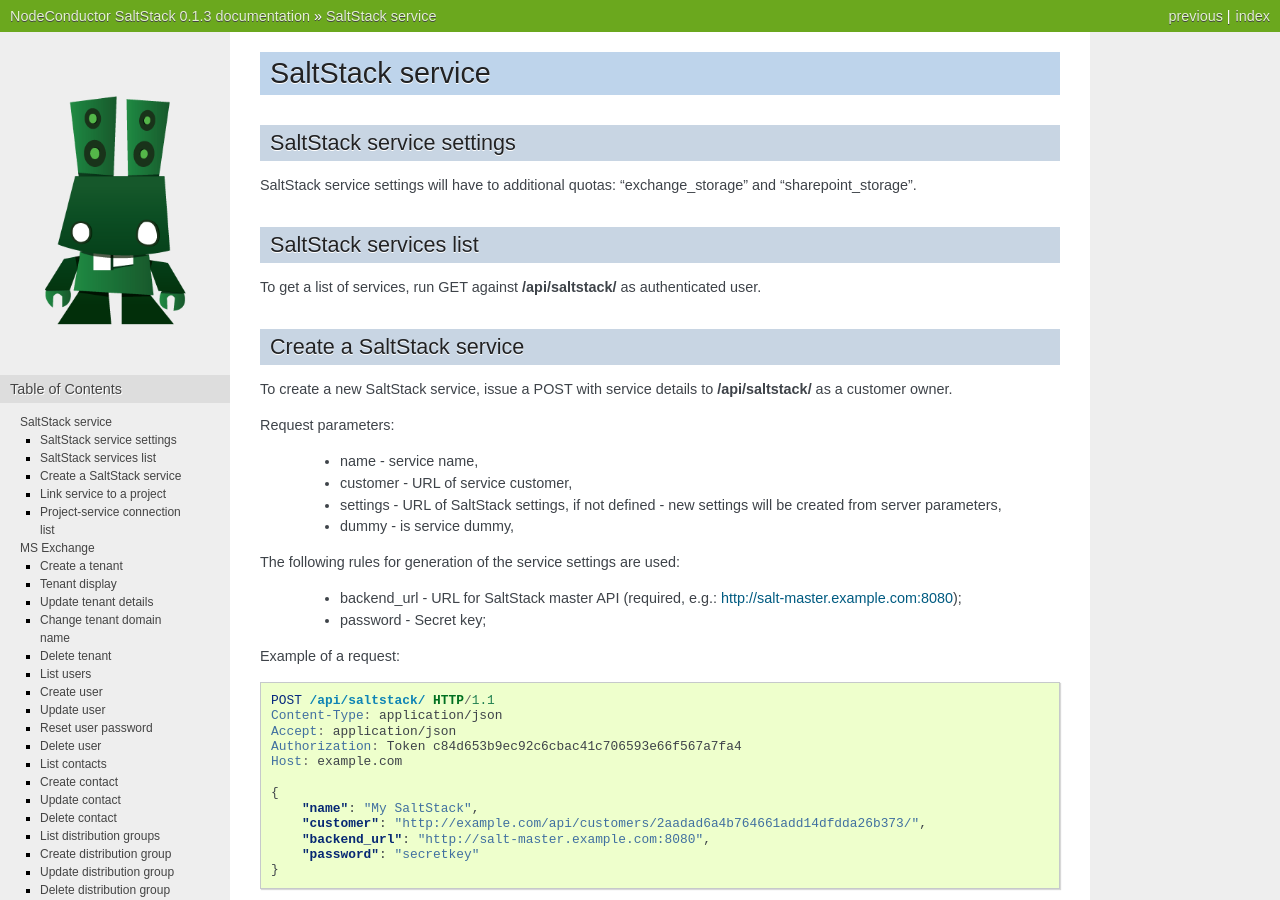
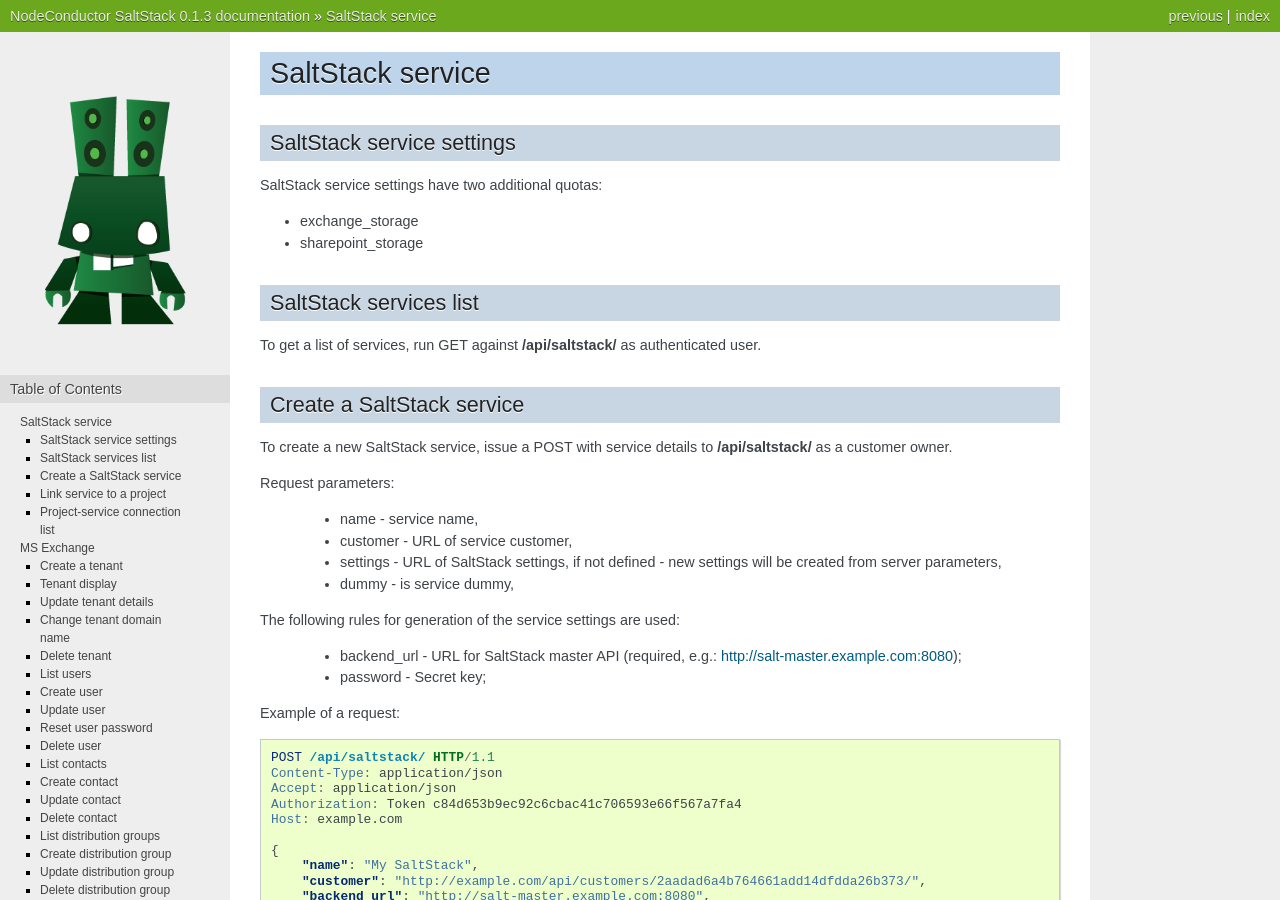
Before and after one commit to opennode/waldur-saltstack, a Sphinx documentation site: the page built from docs/api.rst, in a window 1280 px wide and 900 px high. Built offline with Sphinx 7.4.7, drawn with Linux system fonts in a browser that asks for light colours; the version number is read from the project's files by our own code.

Commit message:
Updated wording.

```diff
--- a/docs/api.rst
+++ b/docs/api.rst
@@ -4,8 +4,10 @@
 SaltStack service settings
 --------------------------
 
-SaltStack service settings will have to additional quotas: "exchange_storage" and "sharepoint_storage".
+SaltStack service settings have two additional quotas:
 
+- exchange_storage
+- sharepoint_storage
 
 SaltStack services list
 -----------------------
```
